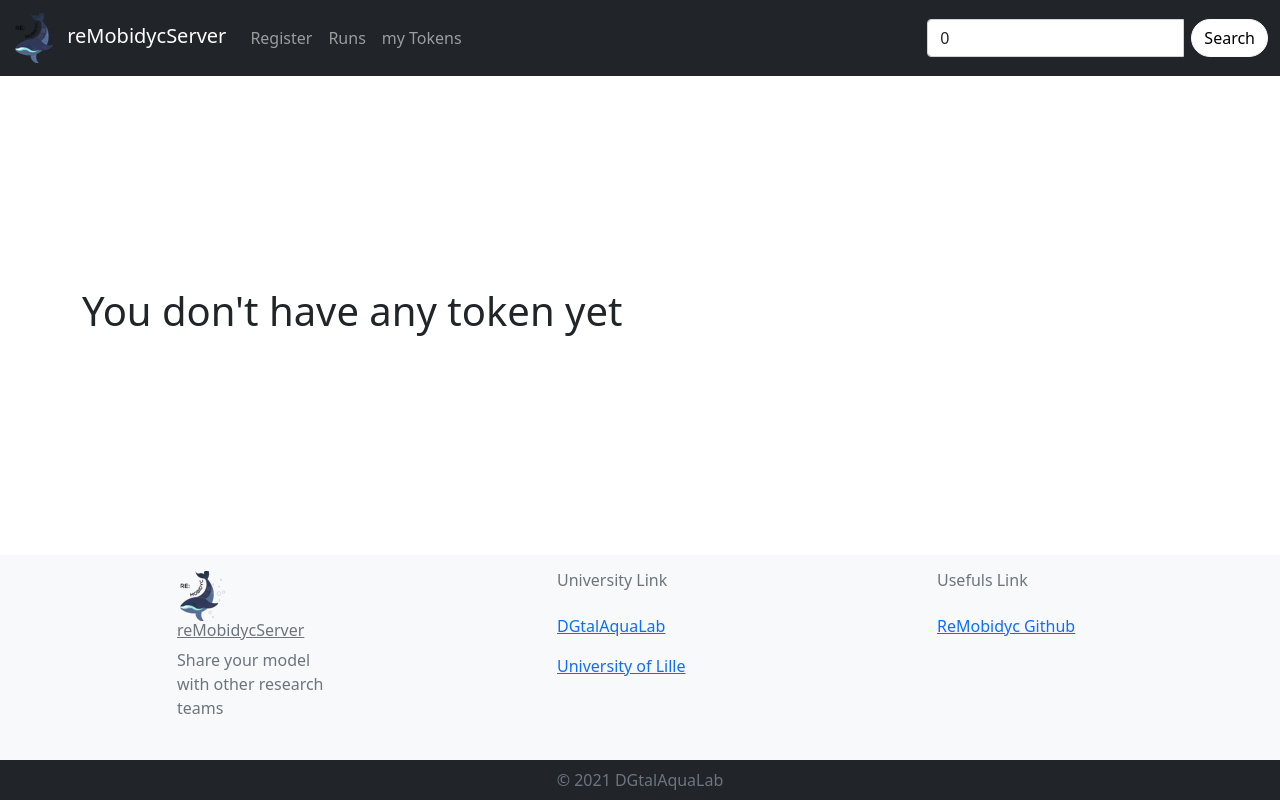
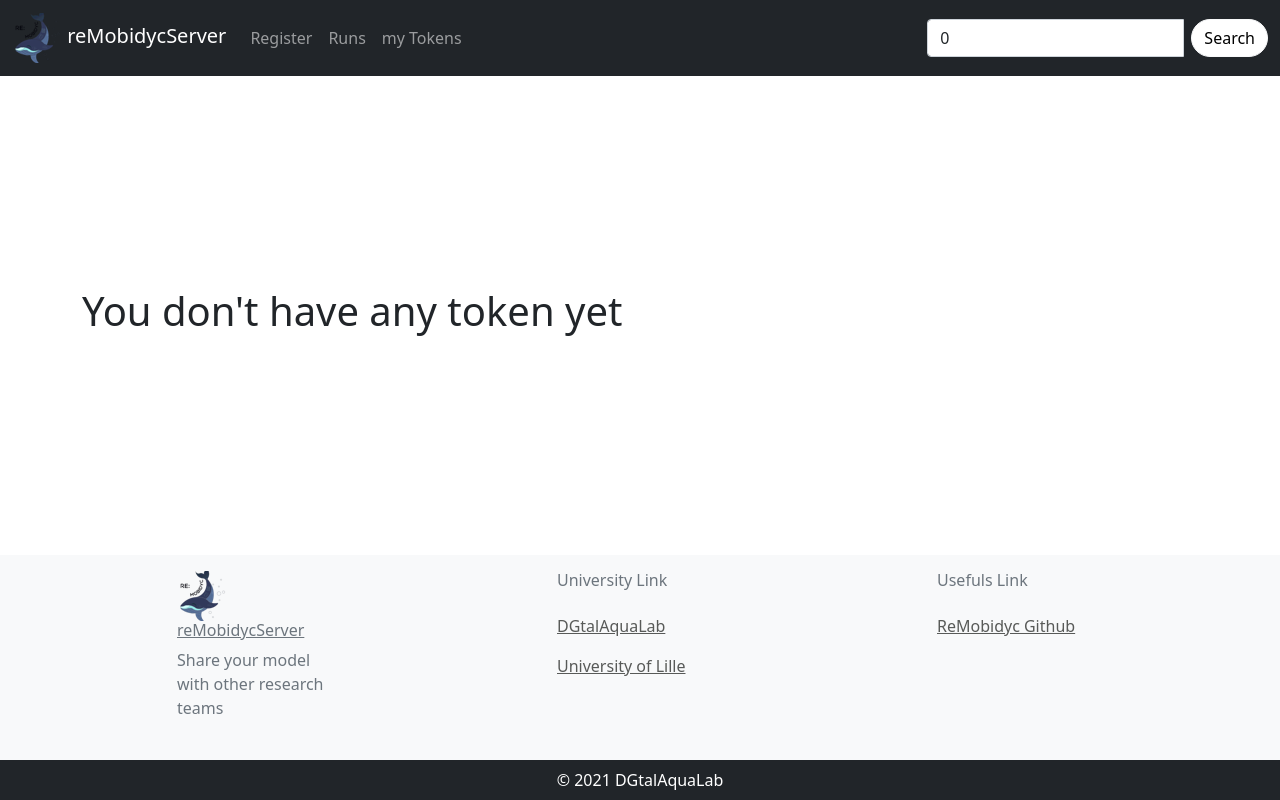
Before and after one commit to ReMobidyc/Rokovoko, a React (Create React App) app: page /myTokens in a window 1280 px wide. Built offline with nearby package versions, Linux system fonts and the light colour scheme.

Commit message:
ROK: feat modify copyright color to white

```diff
--- a/src/styles/App.scss
+++ b/src/styles/App.scss
@@ -1,2 +1,7 @@
 @import "button";
 @import "colors";
+@import "external-link";
+
+.copyright {
+  color: white;
+}
```
